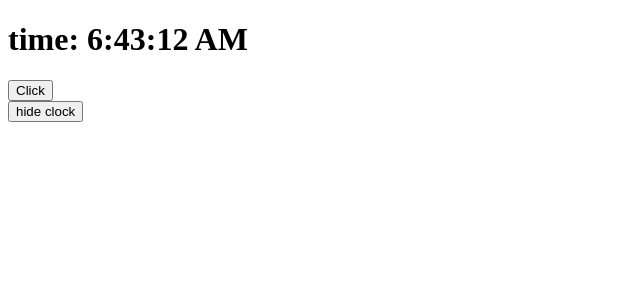
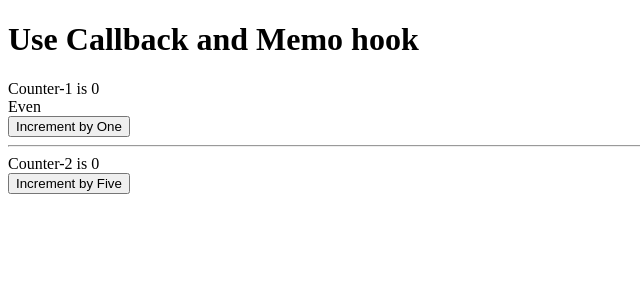
Before and after one commit to waliradim/testhook, a React (Create React App) app: page / in a window 1280 px wide. Shown: the top 300 px of the page, without its empty margins (0-640 px from the left). Built offline with nearby package versions, Linux system fonts and the light colour scheme.

Commit message:
useMemo and useCallback Hook

```diff
--- a/src/App.js
+++ b/src/App.js
@@ -1,15 +1,35 @@
-import React, { useState } from "react";
-import DateEffect from "./component/useEffect/DateEffect";
+import React, { useCallback, useMemo, useState } from "react";
+import Title from "./component/MemoCallBack/Title";
+import ShowCount from "./component/MemoCallBack/ShowCount";
+import Button from "./component/MemoCallBack/Button";
 
 function App() {
-  const [show, setshow] = useState(true);
+  const [count1, setcount1] = useState(0);
+  const [count2, setcount2] = useState(0);
+
+  const incrementOne = useCallback(() => {
+    setcount1((prevCount1) => prevCount1 + 1);
+  }, []);
+
+  const incrementFive = useCallback(() => {
+    setcount2((prevCount2) => prevCount2 + 5);
+  }, []);
+
+  const isEvenOrOdd = useMemo(() => {
+    let i = 0;
+    while (i < 1000000000) i += 1;
+    return count1 % 2 === 0;
+  }, [count1]);
 
   return (
     <div>
-      {show && <DateEffect />}
-      <button type="button" onClick={() => setshow((prevShow) => !prevShow)}>
-        {show ? "hide clock" : "Show clock"}
-      </button>
+      <Title />
+      <ShowCount title={"Counter-1"} count={count1} />
+      <span>{isEvenOrOdd ? "Even" : "Odd"}</span>
+      <Button handelClick={incrementOne}>Increment by One</Button>
+      <hr />
+      <ShowCount title={"Counter-2"} count={count2} />
+      <Button handelClick={incrementFive}>Increment by Five</Button>
     </div>
   );
 }
--- /dev/null
+++ b/src/component/MemoCallBack/Button.js
@@ -0,0 +1,13 @@
+import React from "react";
+
+function Button({ handelClick, children }) {
+  console.log(`rendering Button ${children}...<==>`);
+  return (
+    <div>
+      <button type="button" onClick={handelClick}>
+        {children}
+      </button>
+    </div>
+  );
+}
+export default React.memo(Button);
--- /dev/null
+++ b/src/component/MemoCallBack/ShowCount.js
@@ -0,0 +1,11 @@
+import React from "react";
+
+function ShowCount({ title, count }) {
+  console.log(`rendering is ${title}...<==>`);
+  return (
+    <div>
+      {title} is {count}
+    </div>
+  );
+}
+export default React.memo(ShowCount);
--- /dev/null
+++ b/src/component/MemoCallBack/Title.js
@@ -0,0 +1,11 @@
+import React from "react";
+
+function Title() {
+  console.log("rendering Title...>!!<");
+  return (
+    <div>
+      <h1>Use Callback and Memo hook</h1>
+    </div>
+  );
+}
+export default React.memo(Title);
```
